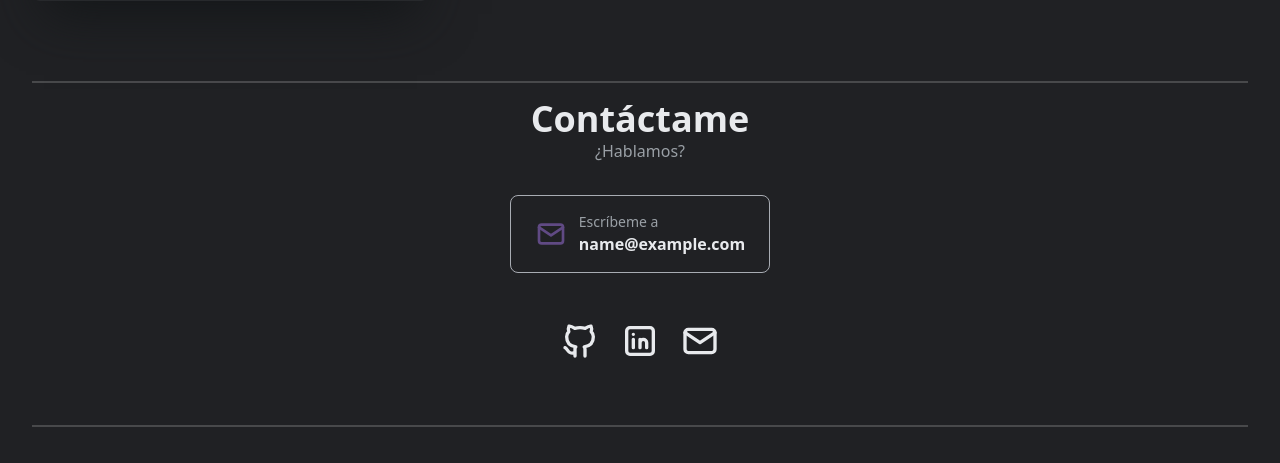
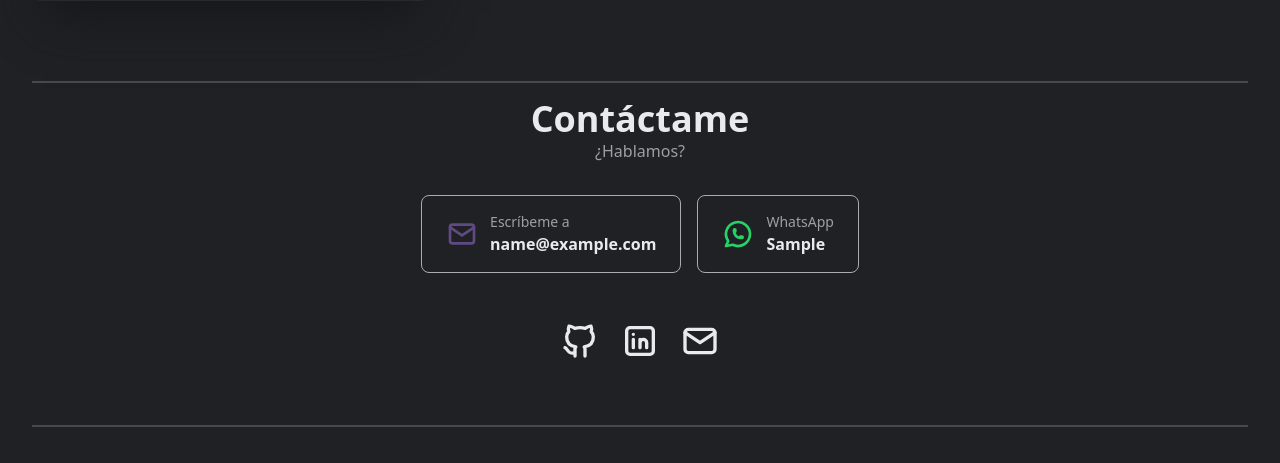
Before and after one commit to Skapir/Skapir.github.io, a Django app: template web/templates/web/index.html in a window 1280 px wide. Shown: the part 1977-2440 px from the top of the page. Run offline with Django 4.2, Linux system fonts and the light colour scheme; the template is opened without the code that fills it: most values are stand-ins (such as "Sample title", 1, 10 or a date in 2020); some libraries are stand-ins or nearby versions.

Commit message:
Agregar contacto WhatsApp en seccion de contacto

```diff
--- a/web/data.py
+++ b/web/data.py
@@ -13,6 +13,9 @@ PERFIL = {
     "cv_url_en": "web/cv/CV_Sergio_Perez_EN.pdf",
     "github": "https://github.com/Skapir",
     "linkedin": "https://www.linkedin.com/in/sergio-perez-nateros",
+    # numero en formato wa.me (sin +, sin espacios) y como se muestra
+    "whatsapp": "51994400662",
+    "whatsapp_display": "+51 994 400 662",
 }
 
 SOBRE_MI = (
--- a/web/templates/web/index.html
+++ b/web/templates/web/index.html
@@ -301,6 +301,7 @@
       <span class="text-base text-[var(--text-secondary)]">¿Hablamos?</span>
     </div>
     <div class="flex flex-col items-center gap-6 mt-8">
+      <div class="flex flex-col md:flex-row gap-4">
         <a href="mailto:{{ perfil.email }}" class="flex items-center gap-3 border border-[var(--socials-buttons)] rounded-lg px-6 py-4 hover:bg-[var(--hover-nav)] transition-all">
           <svg class="icon-svg h-8 w-8 text-[var(--bg-buttons)]" viewBox="0 0 24 24"><rect x="3" y="5" width="18" height="14" rx="2"/><path d="m3 7 9 6 9-6"/></svg>
           <div>
@@ -308,6 +309,16 @@
             <p class="font-bold">{{ perfil.email }}</p>
           </div>
         </a>
+        {% if perfil.whatsapp %}
+        <a href="https://wa.me/{{ perfil.whatsapp }}?text=Hola%20Sergio,%20vi%20tu%20portafolio%20web" target="_blank" rel="noreferrer" class="flex items-center gap-3 border border-[var(--socials-buttons)] rounded-lg px-6 py-4 hover:bg-[var(--hover-nav)] transition-all">
+          <svg class="icon-svg h-8 w-8 text-[#25D366]" viewBox="0 0 24 24"><path d="M3 21l1.65 -3.8a9 9 0 1 1 3.4 2.9l-5.05 .9"/><path d="M9 10a.5 .5 0 0 0 1 0v-1a.5 .5 0 0 0 -1 0v1a5 5 0 0 0 5 5h1a.5 .5 0 0 0 0 -1h-1a.5 .5 0 0 0 0 1"/></svg>
+          <div>
+            <p class="text-sm text-[var(--text-secondary)]">WhatsApp</p>
+            <p class="font-bold">{{ perfil.whatsapp_display }}</p>
+          </div>
+        </a>
+        {% endif %}
+      </div>
       <div class="flex gap-4 text-sm font-bold text-[var(--text-secondary)]">
         {% if perfil.cv_url %}<a href="{% static perfil.cv_url %}" target="_blank" rel="noreferrer" class="hover:text-[var(--bg-buttons)] underline">CV en Español (PDF)</a>{% endif %}
         {% if perfil.cv_url_en %}<a href="{% static perfil.cv_url_en %}" target="_blank" rel="noreferrer" class="hover:text-[var(--bg-buttons)] underline">CV in English (PDF)</a>{% endif %}
```
Also changed, not shown: docs/index.html (+11 -0 lines). Lines whose indentation alone changed are shown as unchanged.
